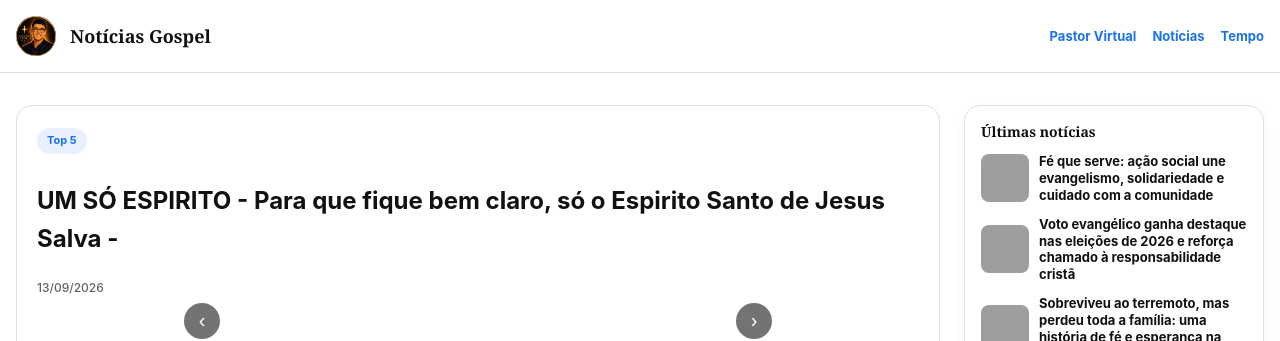
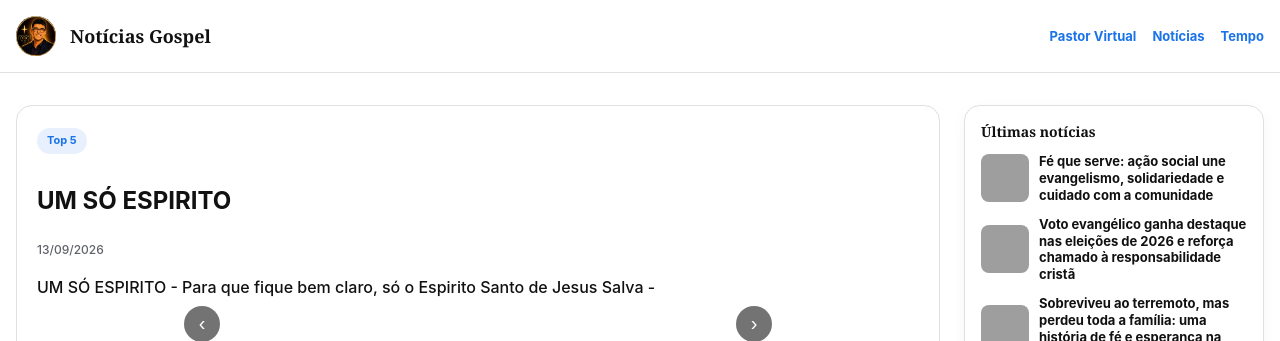
Before and after one commit to capaofeliz-cell/djaguia1, a Jekyll site: the page built from _top5/um-só-espirito-para-que-fique-bem-claro-só-o-espirito-santo-de-jesus-salva.md, in a window 1280 px wide and 1259 px high, cut to the strip 0-341 px from the top of the window. Built offline with Jekyll 4.4.1, drawn with Linux system fonts in a browser that asks for light colours; grey boxes are pictures that could not be loaded.

Commit message:
Update Top 5 “um-só-espirito-para-que-fique-bem-claro-só-o-espirito-santo-de-jesus-salva”

```diff
--- a/_top5/um-só-espirito-para-que-fique-bem-claro-só-o-espirito-santo-de-jesus-salva.md
+++ b/_top5/um-só-espirito-para-que-fique-bem-claro-só-o-espirito-santo-de-jesus-salva.md
@@ -1,6 +1,7 @@
 ---
-title: UM SÓ ESPIRITO - Para que fique bem claro, só o Espirito Santo de Jesus Salva -
+title: UM SÓ ESPIRITO
 date: 2026-09-13T13:32:00.000-03:00
+intro: UM SÓ ESPIRITO - Para que fique bem claro, só o Espirito Santo de Jesus Salva -
 itens: []
 ---
 <iframe width="931" height="524" src="https://www.youtube.com/embed/2-UTydU-kxE" title="UM SÓ ESPIRITO" frameborder="0" allow="accelerometer; autoplay; clipboard-write; encrypted-media; gyroscope; picture-in-picture; web-share" referrerpolicy="strict-origin-when-cross-origin" allowfullscreen></iframe>
```
